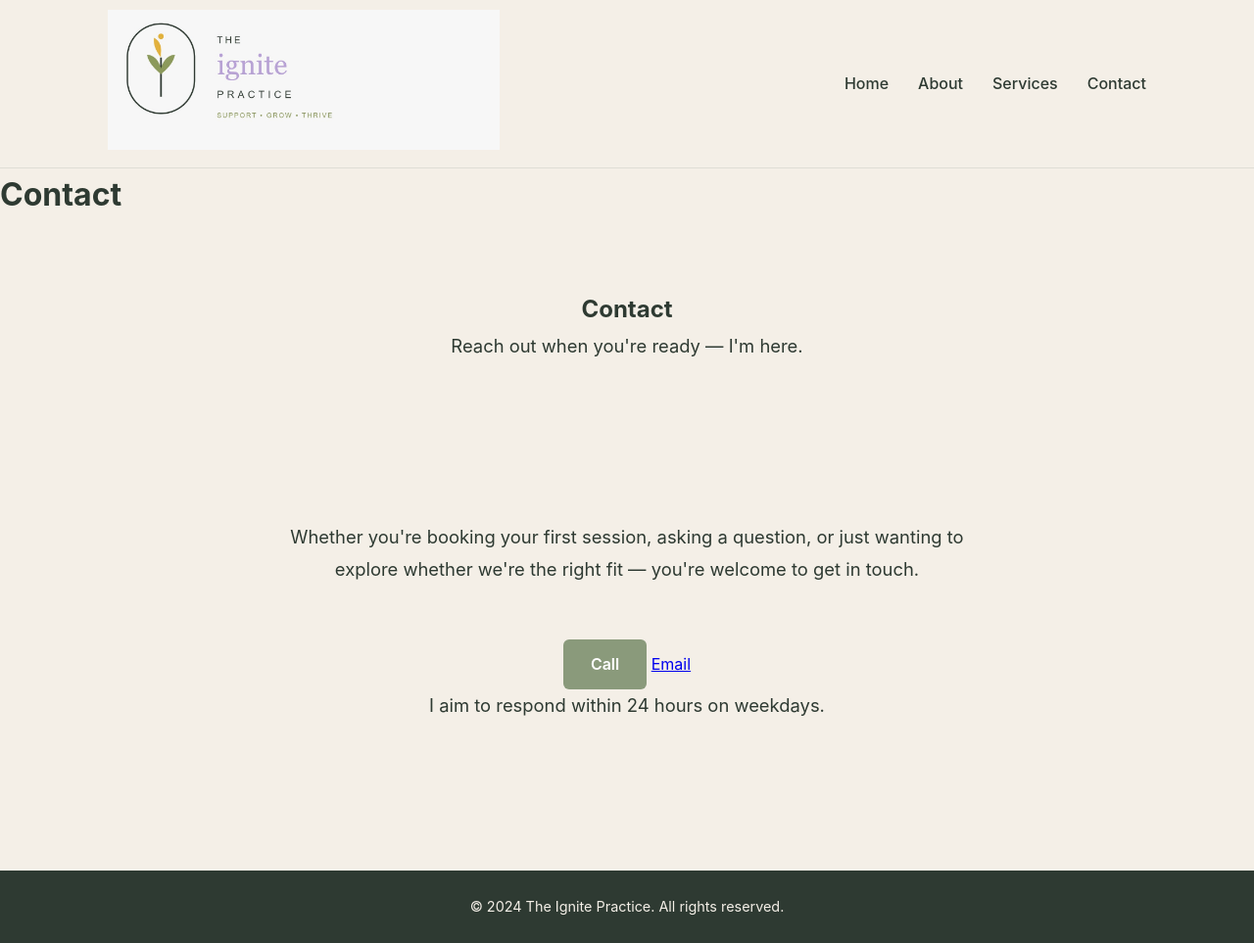
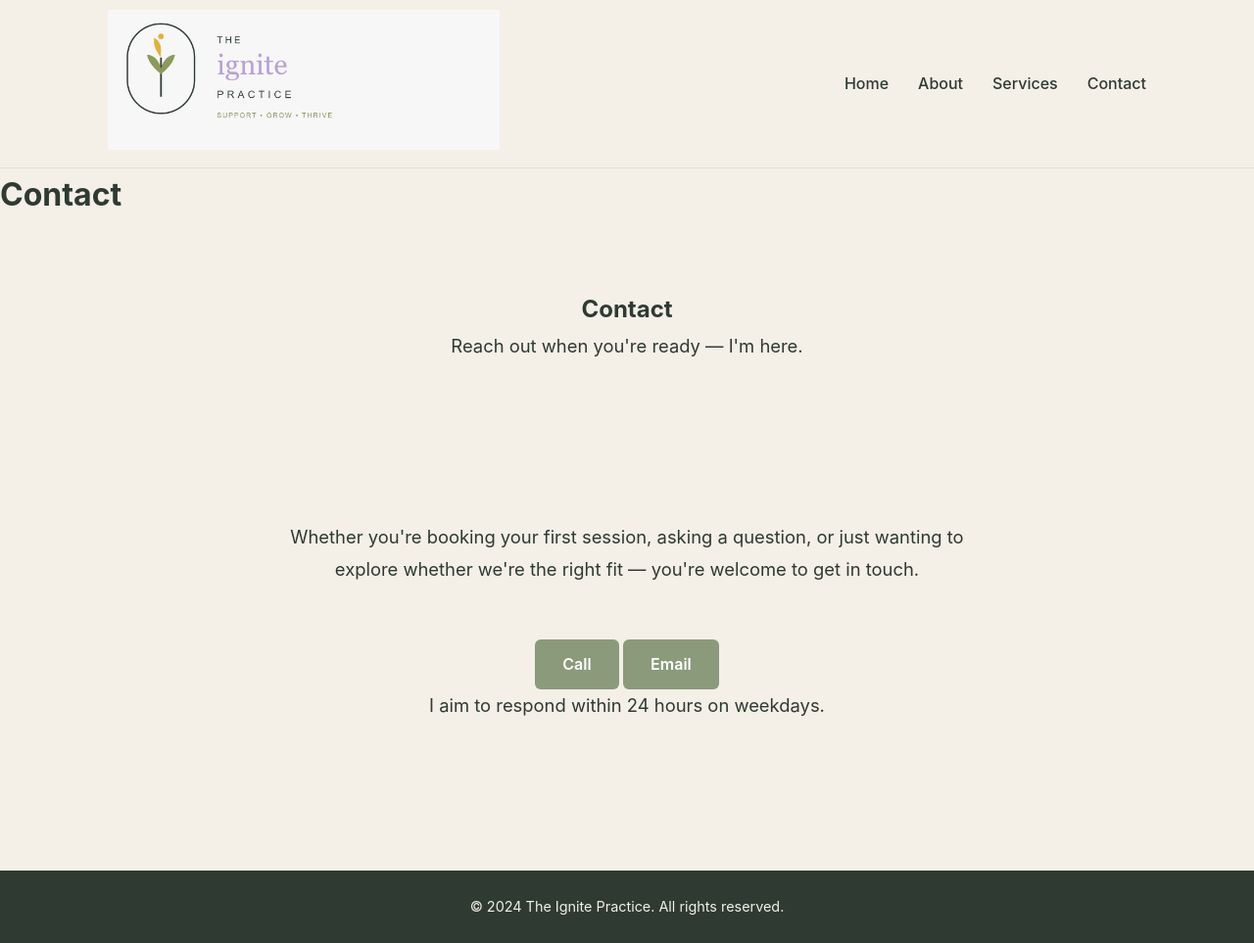
Before and after one commit to Jencreates-design/the-ignite-practice, a Jekyll site: the page built from contact.html, in a window 1280 px wide. Shown: the whole page at 98% size. Built offline with Jekyll 4.4.1, drawn with Linux system fonts in a browser that asks for light colours.

Commit message:
Change email button class to primary

```diff
--- a/contact.html
+++ b/contact.html
@@ -20,7 +20,7 @@ title: Contact
 
         <div class="contact-buttons">
             <a href="tel:0467185112" class="button-primary contact-button">Call</a>
-            <a href="mailto:admin@theignitepractice.com.au" class="button-secondary contact-button">Email</a>
+            <a href="mailto:admin@theignitepractice.com.au" class="button-primary contact-button">Email</a>
         </div>
 
 
```
